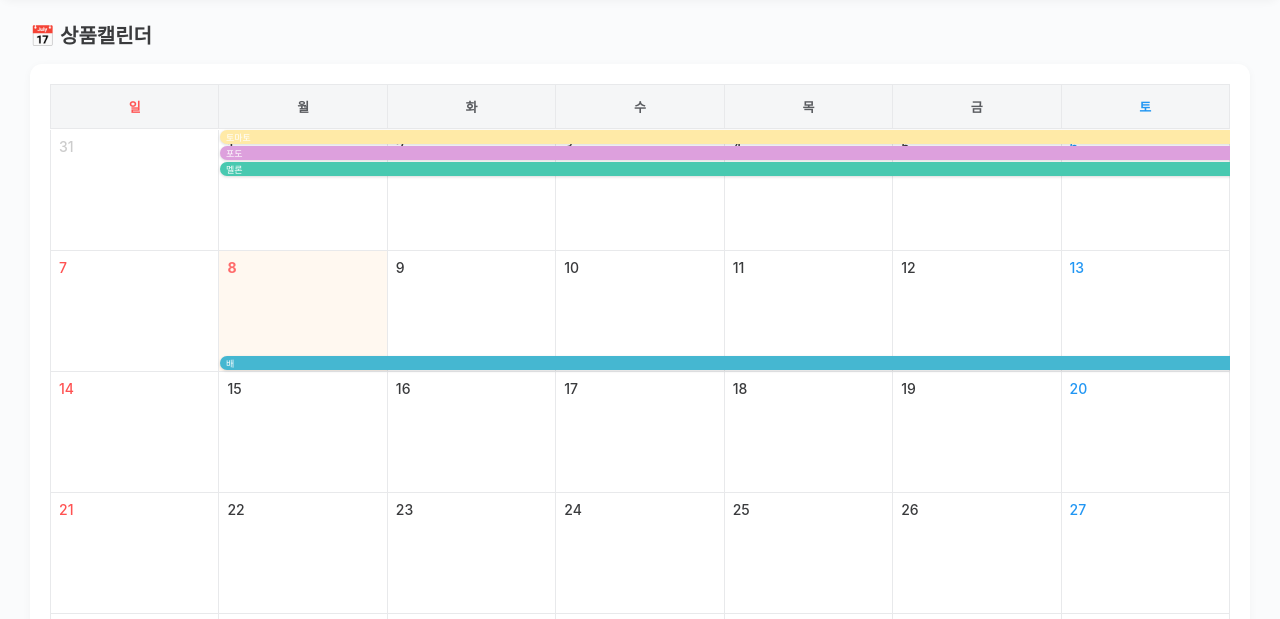
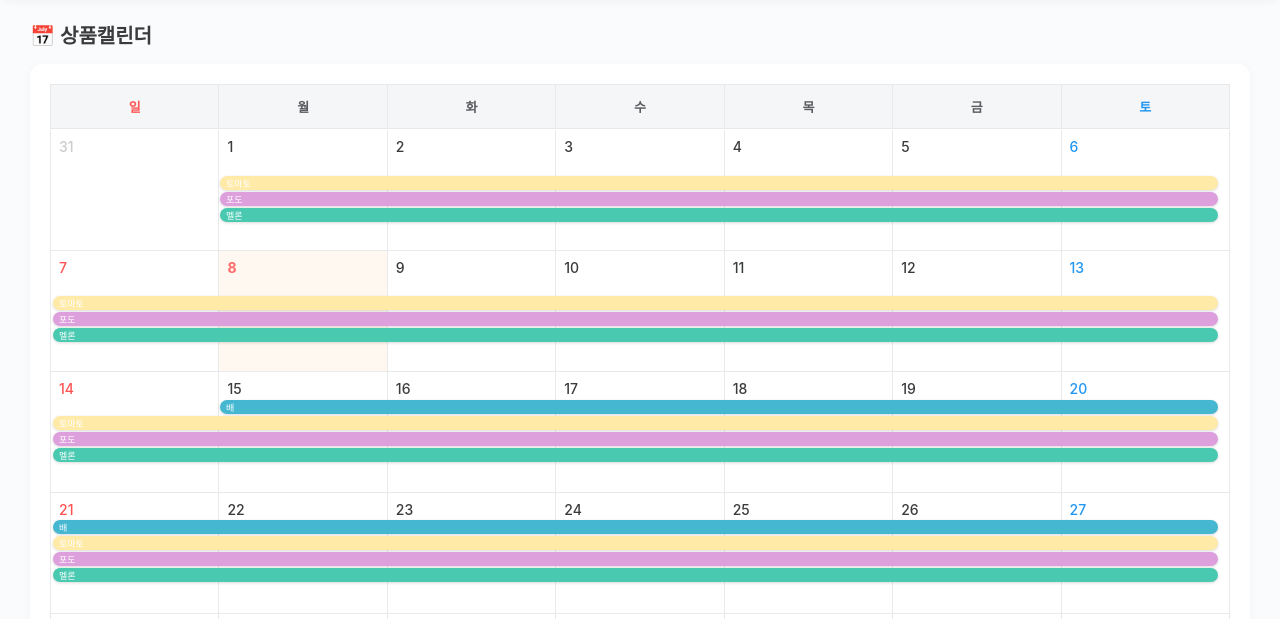
Before and after one commit to papafreshceo/dalrae-dashboard, a website: page calendar.html in a window 1280 px wide. Shown: the part 181-800 px from the top of the page. Drawn offline with Linux system fonts and the light colour scheme; no server answers.

Commit message:
Update calendar.html

```diff
--- a/calendar.html
+++ b/calendar.html
@@ -341,7 +341,16 @@
             color: #2196f3;
         }
 
-        /* 월 타임라인 */
+        /* 월 타임라인 바 */
+        .month-timeline-wrapper {
+            position: absolute;
+            top: 0;
+            left: 0;
+            right: 0;
+            bottom: 0;
+            pointer-events: none;
+        }
+
         .month-timeline-bar {
             position: absolute;
             height: 14px;
@@ -357,6 +366,7 @@
             cursor: pointer;
             box-shadow: 0 1px 3px rgba(0,0,0,0.15);
             z-index: 10;
+            pointer-events: auto;
         }
 
         .month-timeline-bar:hover {
@@ -728,7 +738,7 @@
         <!-- 월 보기 -->
         <div id="monthView" class="month-view">
             <div class="month-scroll-wrapper">
-                <div class="month-calendar-content" id="monthCalendarContent">
+                <div class="month-calendar-content">
                     <div class="weekdays">
                         <div class="weekday sunday">일</div>
                         <div class="weekday">월</div>
@@ -1039,10 +1049,9 @@
             updateLegend();
         }
 
-        // 월 보기 렌더링 - 심플하게 재작성
+        // 월 보기 렌더링
         function renderMonthView() {
             const grid = document.getElementById('daysGrid');
-            const monthContent = document.getElementById('monthCalendarContent');
 
             const baseYear = 2025;
             const firstDay = new Date(baseYear, currentMonth, 1);
@@ -1081,15 +1090,18 @@
                 html += `<div class="day-cell other-month"><div class="day-number">${day}</div></div>`;
             }
 
+            // 타임라인 래퍼 추가
+            html += '<div class="month-timeline-wrapper" id="monthTimelineWrapper"></div>';
+
             grid.innerHTML = html;
 
-            // 타임라인 추가 - 그리드 렌더링 후 실행
+            // 타임라인 추가
             setTimeout(() => {
                 drawMonthTimelines();
-            }, 50);
+            }, 100);
         }
 
-        // 월 타임라인 그리기 - 완전히 새로 작성
+        // 월 타임라인 그리기
         function drawMonthTimelines() {
             // 이번 달 품목 필터링
             monthProductTimelines = productTimelines.filter(product => {
@@ -1101,17 +1113,17 @@
                 if (startYear === endYear) {
                     return currentMonth >= startMonth && currentMonth <= endMonth;
                 } else {
-                    // 연도 넘어가는 경우
                     return currentMonth >= startMonth || currentMonth <= endMonth;
                 }
             });
 
-            const monthContent = document.getElementById('monthCalendarContent');
+            const wrapper = document.getElementById('monthTimelineWrapper');
+            if (!wrapper) return;
+
+            wrapper.innerHTML = '';
+
             const grid = document.getElementById('daysGrid');
             const cells = grid.querySelectorAll('.day-cell');
-
-            // 기존 타임라인 제거
-            monthContent.querySelectorAll('.month-timeline-bar').forEach(bar => bar.remove());
 
             // 각 품목별로 타임라인 그리기
             monthProductTimelines.forEach((product, productIndex) => {
@@ -1152,37 +1164,83 @@
                 if (startCellIndex === -1) return;
 
                 const startCell = cells[startCellIndex];
-                const rect = startCell.getBoundingClientRect();
-                const gridRect = grid.getBoundingClientRect();
+                const cellWidth = startCell.offsetWidth;
+                const cellHeight = startCell.offsetHeight;
 
                 // 위치 계산
                 const col = startCellIndex % 7;
                 const row = Math.floor(startCellIndex / 7);
-                const cellWidth = rect.width;
-                const cellHeight = rect.height;
 
-                // 바 생성
-                const bar = document.createElement('div');
-                bar.className = 'month-timeline-bar';
-                bar.style.background = productColors[product.name];
-                bar.textContent = product.name;
+                // 여러 주에 걸쳐있는지 확인
+                const duration = displayEnd - displayStart + 1;
+                const endCol = (col + duration - 1) % 7;
+                const endRow = row + Math.floor((col + duration - 1) / 7);
 
-                // 위치 설정
-                const left = startCell.offsetLeft + 2;
-                const top = startCell.offsetTop + 30 + (productIndex % 5) * 16;
-                const days = displayEnd - displayStart + 1;
-                const width = cellWidth * days - 4;
+                // 타임라인 바 위치 조정 (품목별로 겹치지 않게)
+                const barOffset = (productIndex % 5) * 16;
 
-                bar.style.left = `${left}px`;
-                bar.style.top = `${top}px`;
-                bar.style.width = `${width}px`;
+                if (endRow > row) {
+                    // 여러 주에 걸친 경우 - 첫 주
+                    const firstWeekDays = 7 - col;
+                    createTimelineBar(wrapper, {
+                        left: col * cellWidth + 2,
+                        top: row * cellHeight + 30 + barOffset,
+                        width: firstWeekDays * cellWidth - 4,
+                        color: productColors[product.name],
+                        text: product.name,
+                        product: product
+                    });
 
-                // 툴팁 이벤트
-                bar.onmouseover = (e) => showTooltip(e, product);
-                bar.onmouseout = hideTooltip;
+                    // 중간 주들
+                    for (let weekRow = row + 1; weekRow < endRow; weekRow++) {
+                        createTimelineBar(wrapper, {
+                            left: 2,
+                            top: weekRow * cellHeight + 30 + barOffset,
+                            width: 7 * cellWidth - 4,
+                            color: productColors[product.name],
+                            text: product.name,
+                            product: product
+                        });
+                    }
 
-                monthContent.appendChild(bar);
+                    // 마지막 주
+                    const lastWeekDays = endCol + 1;
+                    createTimelineBar(wrapper, {
+                        left: 2,
+                        top: endRow * cellHeight + 30 + barOffset,
+                        width: lastWeekDays * cellWidth - 4,
+                        color: productColors[product.name],
+                        text: '',
+                        product: product
+                    });
+                } else {
+                    // 한 주 내에 있는 경우
+                    createTimelineBar(wrapper, {
+                        left: col * cellWidth + 2,
+                        top: row * cellHeight + 30 + barOffset,
+                        width: duration * cellWidth - 4,
+                        color: productColors[product.name],
+                        text: product.name,
+                        product: product
+                    });
+                }
             });
+        }
+
+        // 타임라인 바 생성 헬퍼 함수
+        function createTimelineBar(container, options) {
+            const bar = document.createElement('div');
+            bar.className = 'month-timeline-bar';
+            bar.style.left = `${options.left}px`;
+            bar.style.top = `${options.top}px`;
+            bar.style.width = `${options.width}px`;
+            bar.style.background = options.color;
+            bar.textContent = options.text;
+
+            bar.onmouseover = (e) => showTooltip(e, options.product);
+            bar.onmouseout = hideTooltip;
+
+            container.appendChild(bar);
         }
 
         // 년 보기 렌더링
```
